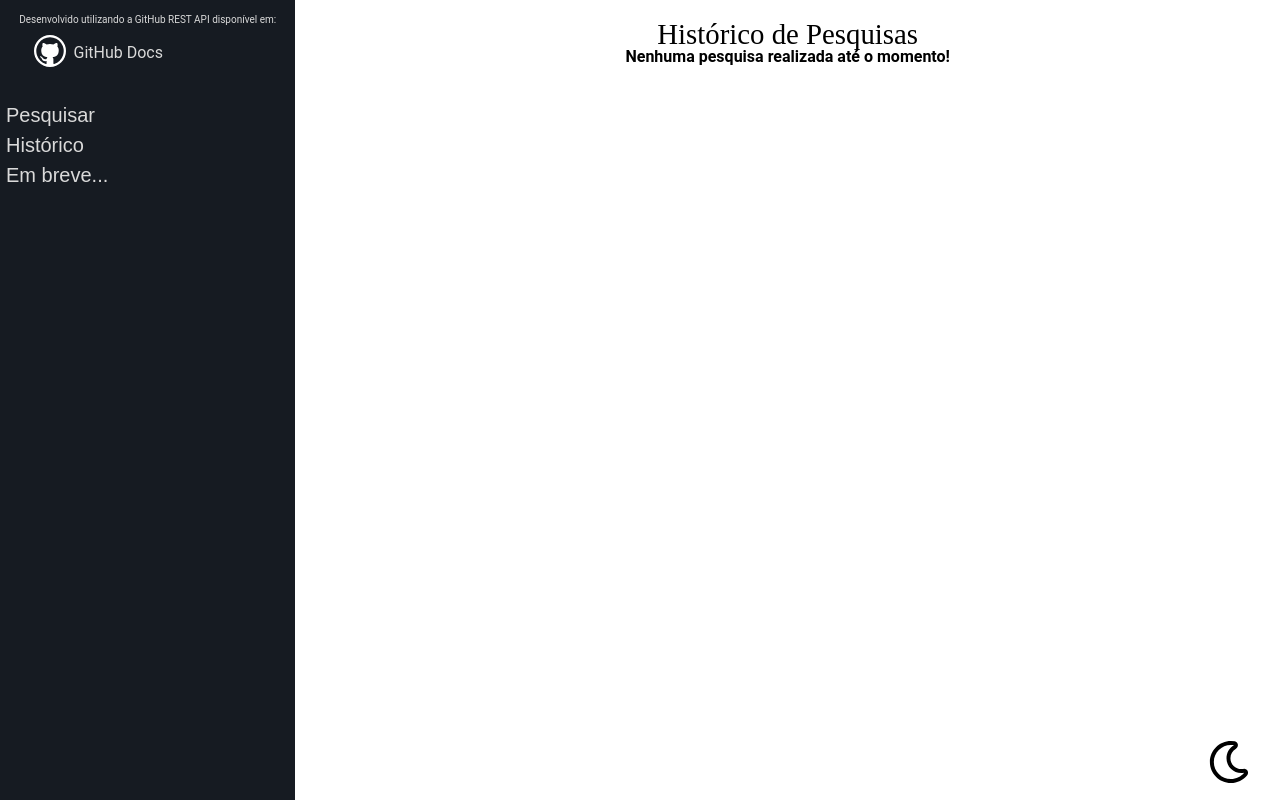
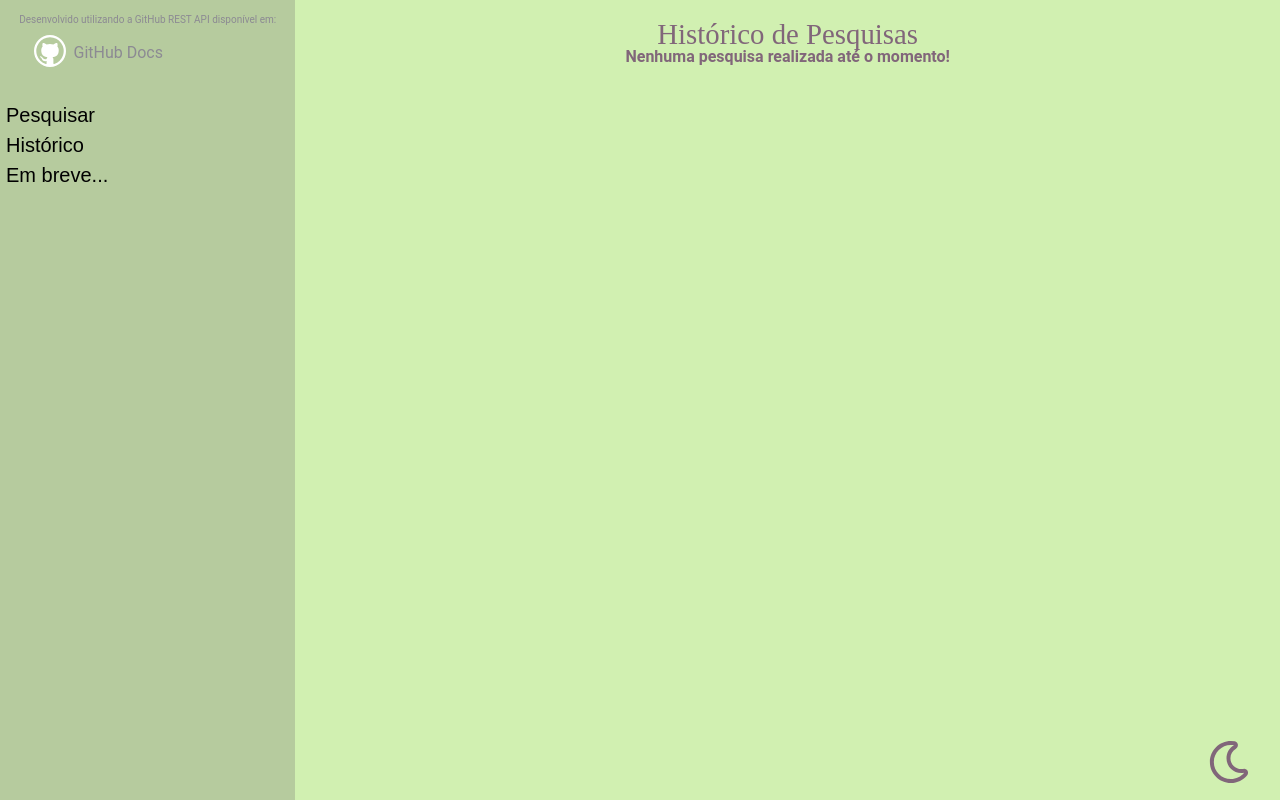
Before and after one commit to mateuskuritza/Buscador-Github, a React (Create React App) app: page /historico in a window 1280 px wide. Built offline with nearby package versions, Linux system fonts and the light colour scheme.

Commit message:
change themes colors

```diff
--- a/src/assets/styles/global.js
+++ b/src/assets/styles/global.js
@@ -18,8 +18,8 @@ a {
 
 body {
   font-family: 'Roboto', sans-serif;
-  background-color: ${(props) => props.theme.colors.backgroundMain};
-  color: ${(props) => props.theme.colors.textMain};
+  background-color: ${(props) => props.theme.colors.third_color};
+  color: ${(props) => props.theme.colors.fifth_color};
 }
 
 #root {
--- a/src/assets/styles/themes/dark.js
+++ b/src/assets/styles/themes/dark.js
@@ -1,10 +1,10 @@
 export default {
-	title: "dark",
-	colors: {
-		backgroundMain: "rgba(10, 10, 30, 1)",
-		textMain: "rgba(255, 255, 255, 1)",
-		sideMenuBackgroundMain: "rgb(40, 40, 50)",
-		sideMenuBackgroundSecondary: "rgb(55, 60, 68)",
-		sideMenuTextMain: "rgba(200, 220, 240, 1)",
-	},
+    title: "dark",
+    colors: {
+        first_color: '#FF0035',
+        second_color: '#38405F',
+        third_color: '#59546C',
+        fourth_color: '#8B939C',
+        fifth_color: '#CF9893',
+    },
 };
--- a/src/assets/styles/themes/light.js
+++ b/src/assets/styles/themes/light.js
@@ -1,10 +1,10 @@
 export default {
-	title: "light",
-	colors: {
-		backgroundMain: "rgba(255, 255, 255, 1)",
-		textMain: "rgba(0, 0, 0, 1)",
-		sideMenuBackgroundMain: "rgba(22, 27, 34, 1)",
-		sideMenuBackgroundSecondary: "rgb(55, 60, 68)",
-		sideMenuTextMain: "rgb(218, 218, 218)",
-	},
+    title: "light",
+    colors: {
+        first_color: '#92B4A7',
+        second_color: '#B6CB9E',
+        third_color: '#D1F0B1',
+        fourth_color: '#8C8A93',
+        fifth_color: '#81667A',
+    },
 };
--- a/src/components/SideMenu.js/SideMenu.js
+++ b/src/components/SideMenu.js/SideMenu.js
@@ -19,7 +19,7 @@ const SideMenuContainer = styled.div`
 	right: clamp(20px, 25vw, 1000px);
 	height: 100vh;
 	min-width: 240px;
-	background-color: ${(props) => props.theme.colors.sideMenuBackgroundMain};
+	background-color: ${(props) => props.theme.colors.second_color};
 
 	display: flex;
 	align-items: flex-start;
--- a/src/components/SideMenu.js/Top.js
+++ b/src/components/SideMenu.js/Top.js
@@ -21,7 +21,7 @@ const TopContainer = styled.div`
 	flex-direction: column;
 	align-items: center;
 	width: 100%;
-	color: ${(props) => props.theme.colors.sideMenuTextMain};
+	color: ${(props) => props.theme.colors.fourth_color};
 	font-size: 10px;
 	padding: 15px 5px 0 5px;
 `;
```
